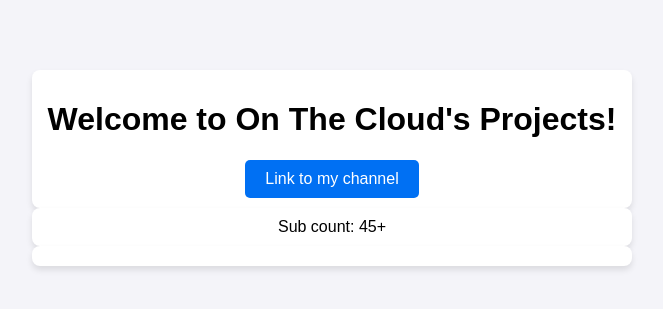
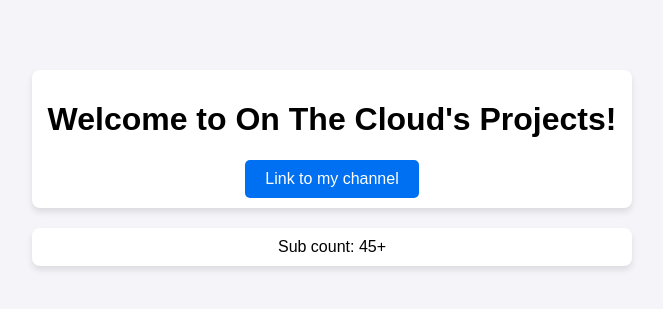
Before and after one commit to Harsh-UpPad/Projects, a Flask app: page / in a window 1280 px wide. Shown: the top 309 px of the page, without its empty margins (308-971 px from the left). Run offline with Flask 3, Linux system fonts and the light colour scheme; data that the repository does not hold is empty.

```diff
--- a/templates/index.html
+++ b/templates/index.html
@@ -19,6 +19,7 @@
             border-radius: 8px;
             box-shadow: 0 4px 6px rgba(0,0,0,0.1);
             padding: 10px;
+            margin-bottom: 20px; /* Added spacing so your boxes don't touch */
         }
         button {
             background-color: #0070f3;
@@ -43,26 +44,18 @@
     </div>
 
     <div class="container">
-            <span>Sub count: <span id="subCount">Loading...</span></span>
+        <span>Sub count: <span id="subCount">Loading...</span></span>
     </div>
 
-    <div class="container">
-        <div class="g-ytsubscribe"
-         data-channel="Onthecloud-l4i"
-         data-layout="default"
-         data-count="default">
-        </div>
-    </div>
-
+    <!-- CLEANED JAVASCRIPT: Nested duplication loops removed -->
     <script>
-        // Points directly to your custom Flask Scraper API path on Vercel
         const proxyApiUrl = "/api/get-subs";
 
         function getLiveCount() {
             fetch(proxyApiUrl)
                 .then(res => res.json())
                 .then(data => {
-                    // Pulls the text string served straight from your Flask file
+                    // Pulls the clean key directly from your main.py response
                     document.getElementById('subCount').innerText = data.subscribers;
                 })
                 .catch(err => {
@@ -71,7 +64,7 @@
                 });
         }
 
-        // Trigger the scraper when the user loads into the page
+        // Trigger the scraper immediately when the user lands on the page
         window.onload = getLiveCount;
     </script>
 </body>
```
